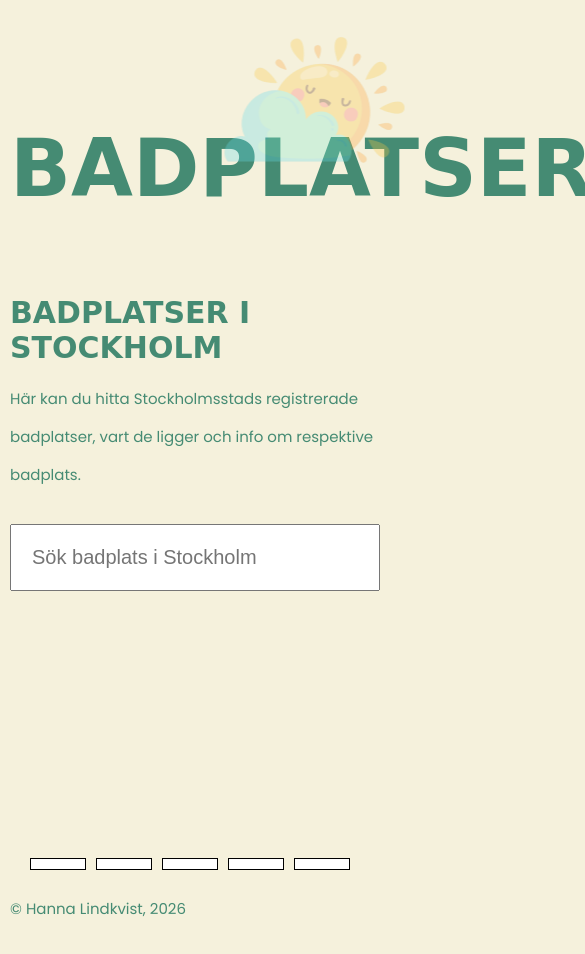
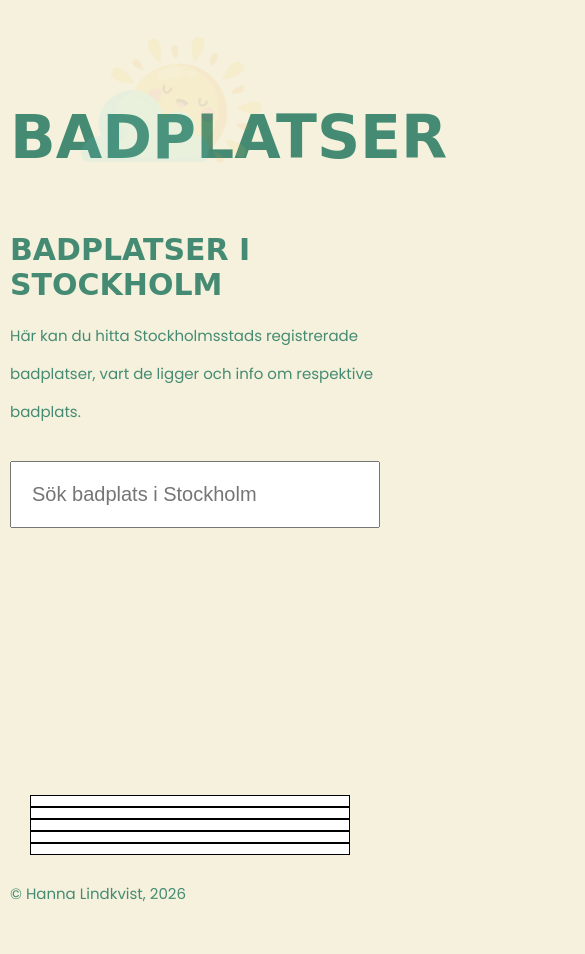
Before and after one commit to Safe-Pizza/dt211g_projekt, a website built with Vite: page index.html in a window 390 px wide. Shown: the whole page, 585 px wide, since content can reach past the window. Built offline with nearby package versions, Linux system fonts and the light colour scheme; no server answers; a web font is replaced by a local one.

Commit message:
styling weather mobil

```diff
--- a/src/css/_base.scss
+++ b/src/css/_base.scss
@@ -28,7 +28,7 @@ $fontsize-h4: 2.5rem;
 $fontsize-p: 2rem;
 
 //Font-sizes mobile
-$fontsize-h1-mo: 8rem;
+$fontsize-h1-mo: 6rem;
 $fontsize-h2-mo: 3rem;
 $fontsize-h3-mo: 2rem;
 $fontsize-h4-mo: 2rem;
--- a/src/css/_layout.scss
+++ b/src/css/_layout.scss
@@ -93,7 +93,7 @@ main {
     top: 0;
     left: 0;
     opacity: 0;
-    animation: flyingSun 10s linear 2;
+    animation: flyingSun 6s linear 1;
 }
 
 //prefers dark
@@ -162,4 +162,15 @@ p {
     font-size: base.$fontsize-h4-mo;
 }
 
+#weather {
+    span {
+        font-size: base.$fontsize-h4-mo;
+    }
 }
+
+#weather {
+    display: flex;
+    flex-direction: column;
+}
+
+}
```
